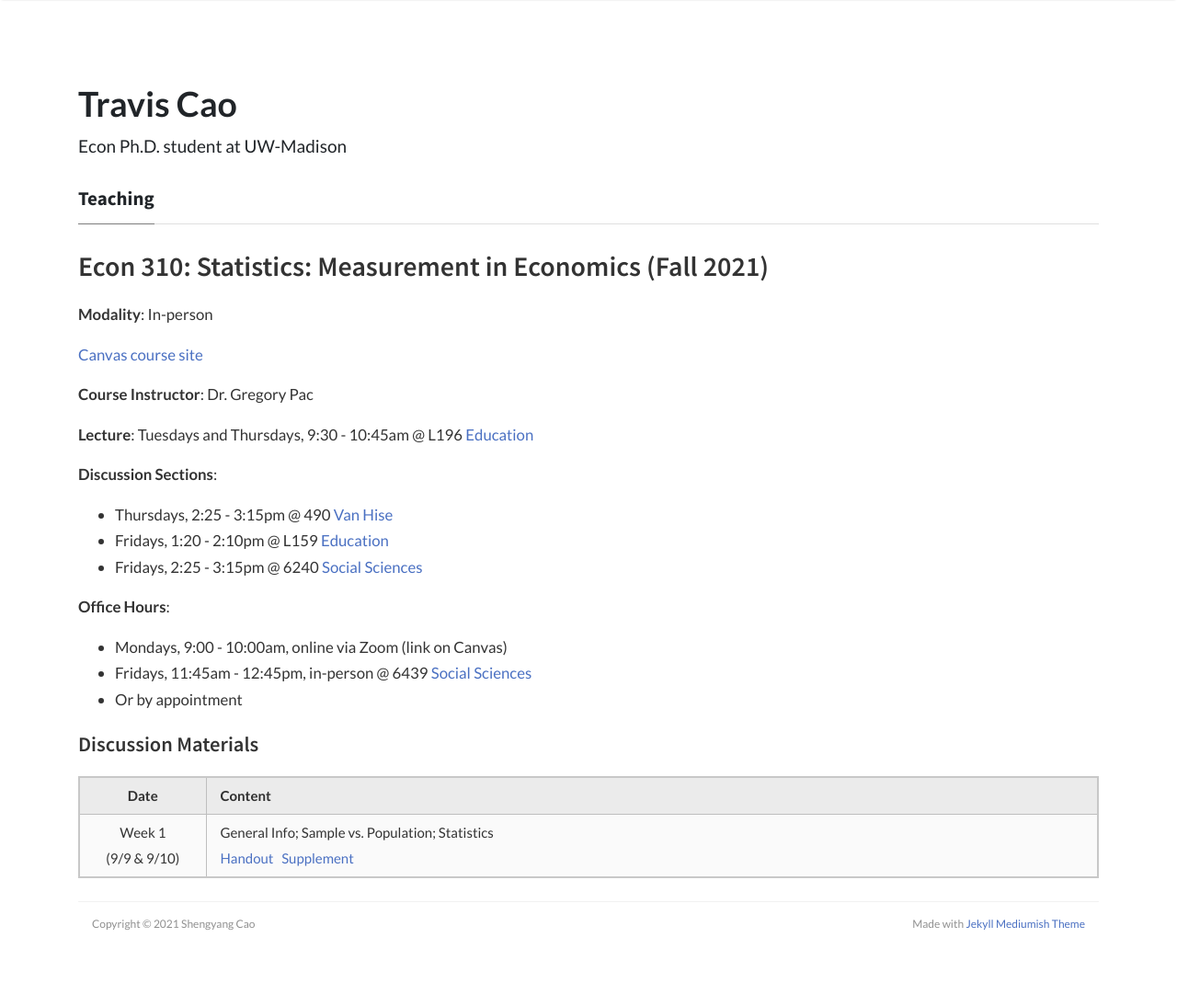
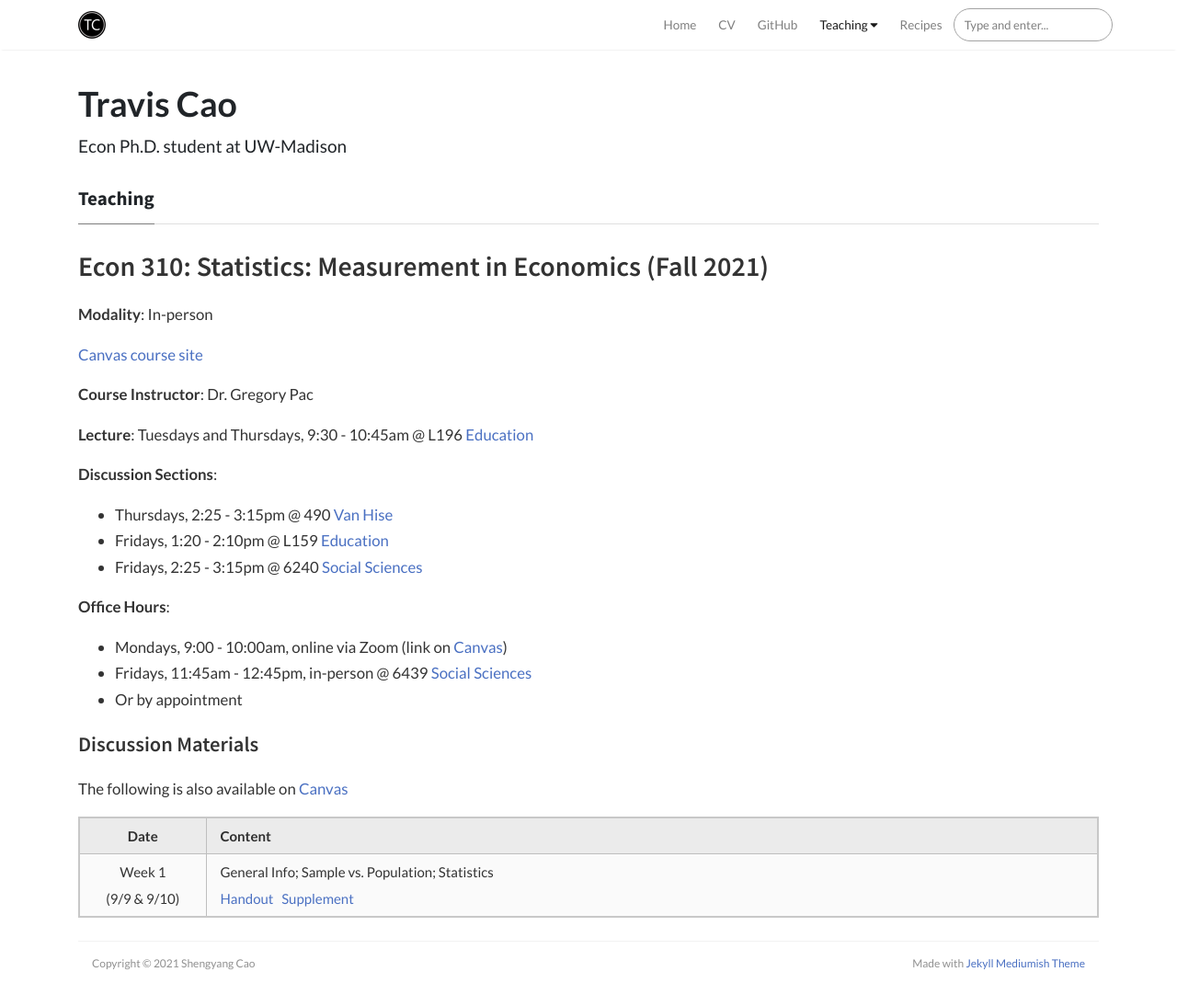
Before and after one commit to scaotravis/scaotravis.github.io, a Jekyll site: the page built from _pages/teaching/fa21-310.md, in a window 1280 px wide and 1097 px high. Shown: the top 1094 px of the window at 92% size. Built offline with Jekyll 4.4.1, drawn with Linux system fonts in a browser that asks for light colours; nearby versions of some CDN libraries; comment, search, counter and statistics services are not loaded.

Commit message:
update 310 page

```diff
--- a/_pages/teaching/fa21-310.md
+++ b/_pages/teaching/fa21-310.md
@@ -22,12 +22,14 @@
 
 **Office Hours**:
 
-* Mondays, 9:00 - 10:00am, online via Zoom (link on Canvas)
+* Mondays, 9:00 - 10:00am, online via Zoom (link on [Canvas](https://canvas.wisc.edu/courses/257051/pages/ta-resources-for-traviss-students?module_item_id=4280756))
 * Fridays, 11:45am - 12:45pm, in-person @ 6439 [Social Sciences](https://map.wisc.edu/s/6hlqixeh)
 * Or by appointment
 
 #### Discussion Materials
 
+The following is also available on [Canvas](https://canvas.wisc.edu/courses/257051/pages/ta-resources-for-traviss-students?module_item_id=4280756)
+
 |     Date    |                     Content                     |
 |:-----------:|	:---------------------------------------------- |
 | Week 1 <br> (9/9 & 9/10) | General Info; Sample vs. Population; Statistics <br> [Handout]({{ site.baseurl }}/downloads/teaching/fa21-310/canvas/310_fa21_dis-1.pdf) &nbsp; [Supplement]({{ site.baseurl }}/downloads/teaching/fa21-310/310_fa21_supplement-1.pdf) |
```
Also changed, not shown: 2 other files.
